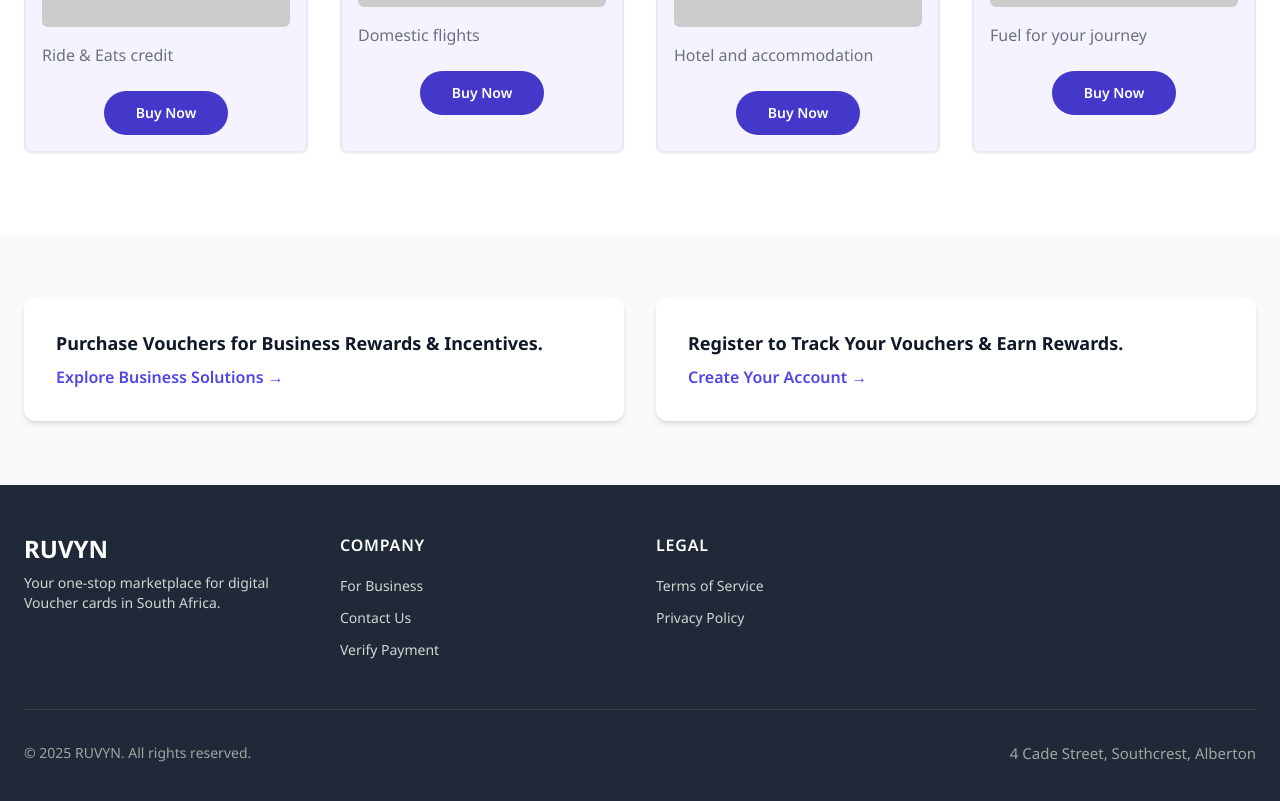
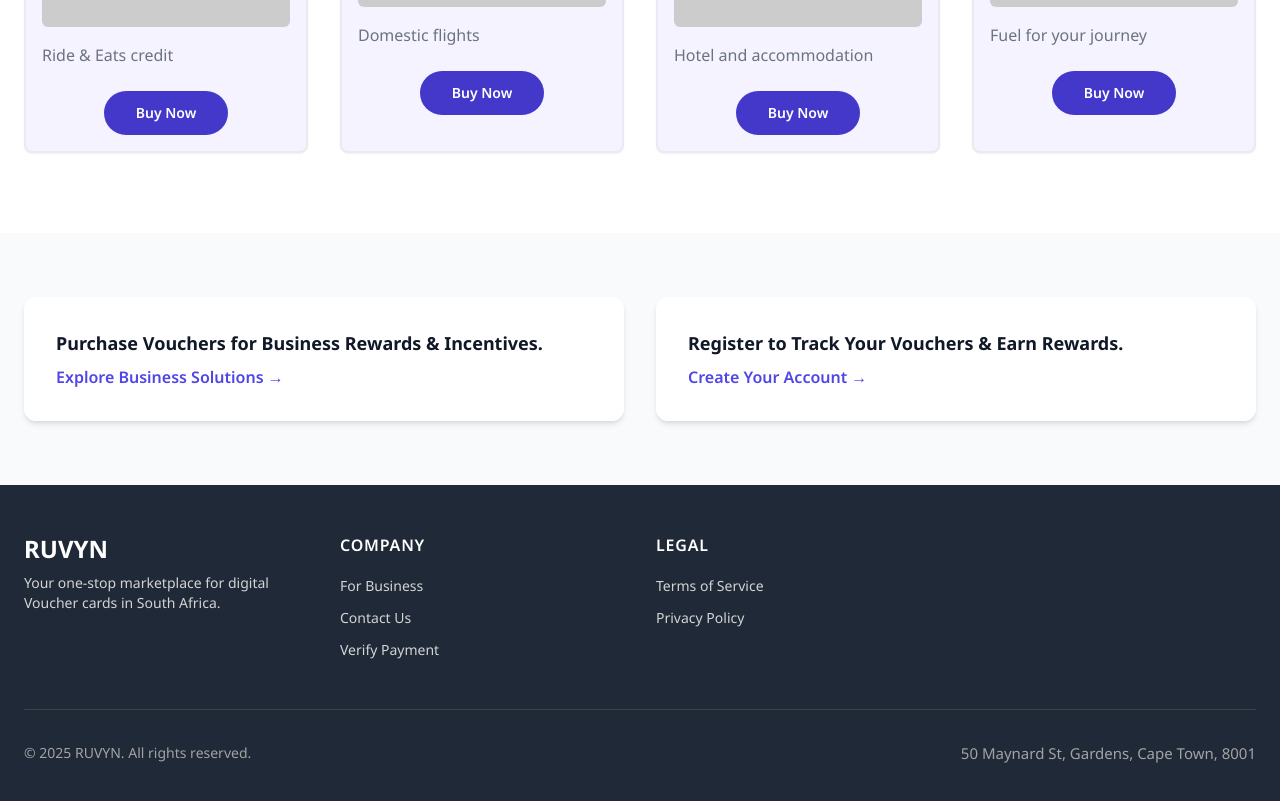
Before and after one commit to efemena-elvis/ruvyn-voucher, a Vue app: page / in a window 1280 px wide. Shown: the part 2506-3307 px from the top of the page. Built offline with nearby package versions, Linux system fonts and the light colour scheme.

Commit message:
Updated address from footer

```diff
--- a/src/components/Footer.vue
+++ b/src/components/Footer.vue
@@ -33,7 +33,7 @@
         <p class="text-sm text-neutral-400">{{ copyrightText }}</p>
         <div class="flex mt-4 md:mt-0 space-x-6">
           <div class="address-text text-neutral-400 text-[15px]">
-            4 Cade Street, Southcrest, Alberton
+            50 Maynard St, Gardens, Cape Town, 8001
           </div>
           <!-- <a
             v-for="social in socialLinks"
@@ -74,5 +74,6 @@ defineProps<{
   linkColumns: FooterColumn[]
   socialLinks: SocialLink[]
   copyrightText: string
+  address: string
 }>()
 </script>
```
